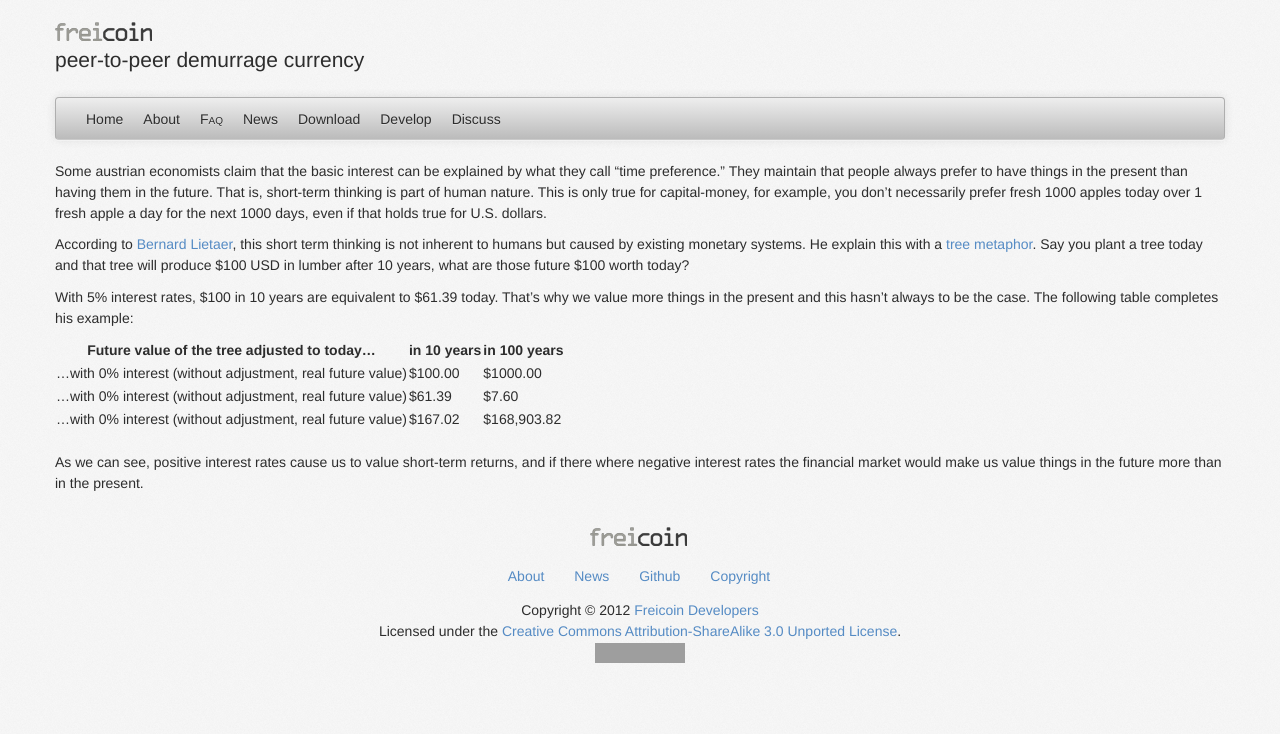
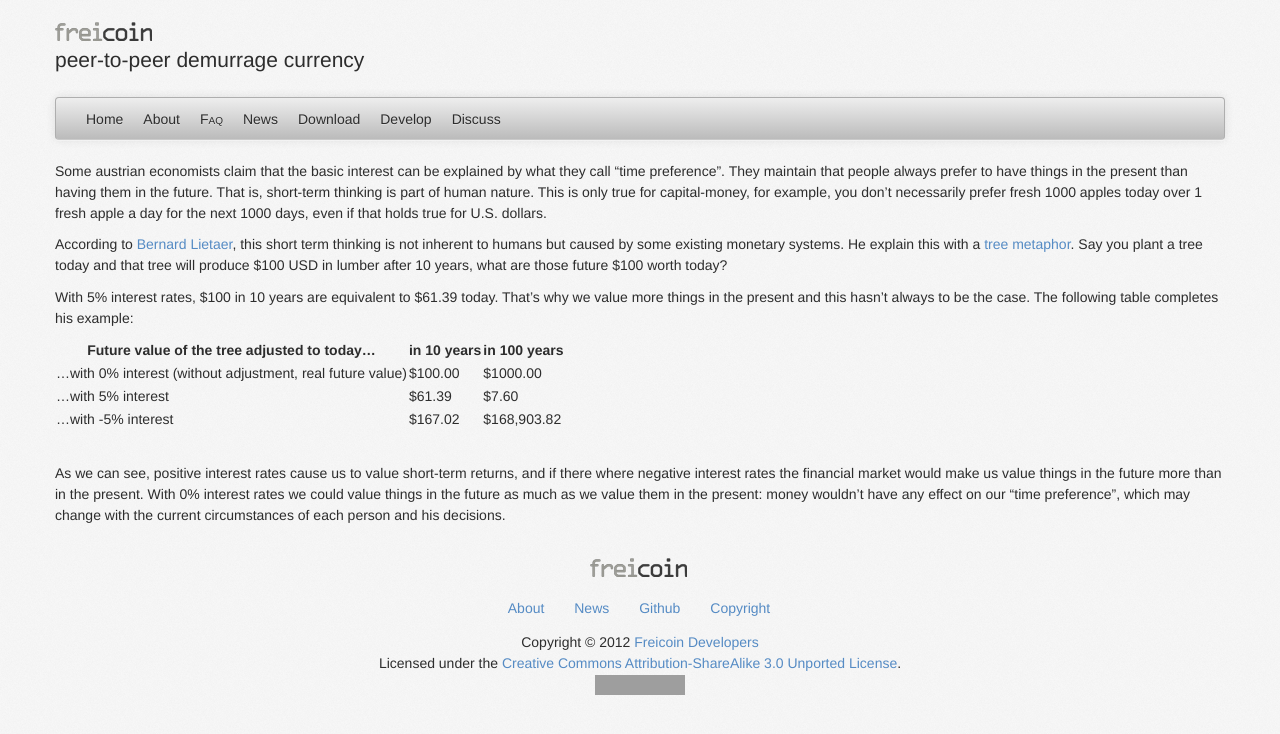
Before and after one commit to freicoin/freico.in, a Jekyll site: the page built from features/longterm.md, in a window 1280 px wide. Shown: the top 734 px of the page. Built offline with Jekyll 4.4.1, drawn with Linux system fonts in a browser that asks for light colours; nearby versions of some CDN libraries; some web fonts are replaced; grey boxes are pictures that could not be loaded.

Commit message:
table fixed and completed last paragraph

```diff
--- a/features/longterm.md
+++ b/features/longterm.md
@@ -6,9 +6,9 @@
 title: Long-term thinking
 description: Encourages long-term investments (as sustainable investments tend to be) by removing the time preference implicit in the basic interest.
 ---
-Some austrian economists claim that the basic interest can be explained by what they call “time preference.” They maintain that people always prefer to have things in the present than having them in the future. That is, short-term thinking is part of human nature. This is only true for capital-money, for example, you don’t necessarily prefer fresh 1000 apples today over 1 fresh apple a day for the next 1000 days, even if that holds true for U.S. dollars.
+Some austrian economists claim that the basic interest can be explained by what they call “time preference”. They maintain that people always prefer to have things in the present than having them in the future. That is, short-term thinking is part of human nature. This is only true for capital-money, for example, you don’t necessarily prefer fresh 1000 apples today over 1 fresh apple a day for the next 1000 days, even if that holds true for U.S. dollars.
 
-According to [Bernard Lietaer](http://en.wikipedia.org/wiki/Bernard_Lietaer), this short term thinking is not inherent to humans but caused by existing monetary systems. He explain this with a [tree metaphor](http://content.wuala.com/contents/jtimon/temp/what%20do%20we%20invest%20in.jpg). Say you plant a tree today and that tree will produce $100 USD in lumber after 10 years, what are those future $100 worth today?
+According to [Bernard Lietaer](http://en.wikipedia.org/wiki/Bernard_Lietaer), this short term thinking is not inherent to humans but caused by some existing monetary systems. He explain this with a [tree metaphor](http://content.wuala.com/contents/jtimon/temp/what%20do%20we%20invest%20in.jpg). Say you plant a tree today and that tree will produce $100 USD in lumber after 10 years, what are those future $100 worth today?
 
 With 5% interest rates, $100 in 10 years are equivalent to $61.39 today. That’s why we value more things in the present and this hasn’t always to be the case. The following table completes his example:
 
@@ -27,12 +27,12 @@
       <td>$1000.00</td>
     </tr>
     <tr>
-      <td>…with 0% interest (without adjustment, real future value)</td>
+      <td>…with 5% interest</td>
       <td>$61.39</td>
       <td>$7.60</td>
     </tr>
     <tr>
-      <td>…with 0% interest (without adjustment, real future value)</td>
+      <td>…with -5% interest</td>
       <td>$167.02</td>
       <td>$168,903.82</td>
     </tr>
@@ -40,4 +40,5 @@
 </table>
 
 <br>
-As we can see, positive interest rates cause us to value short-term returns, and if there where negative interest rates the financial market would make us value things in the future more than in the present.
+
+As we can see, positive interest rates cause us to value short-term returns, and if there where negative interest rates the financial market would make us value things in the future more than in the present. With 0% interest rates we could value things in the future as much as we value them in the present: money wouldn't have any effect on our "time preference", which may change with the current circumstances of each person and his decisions.
```
